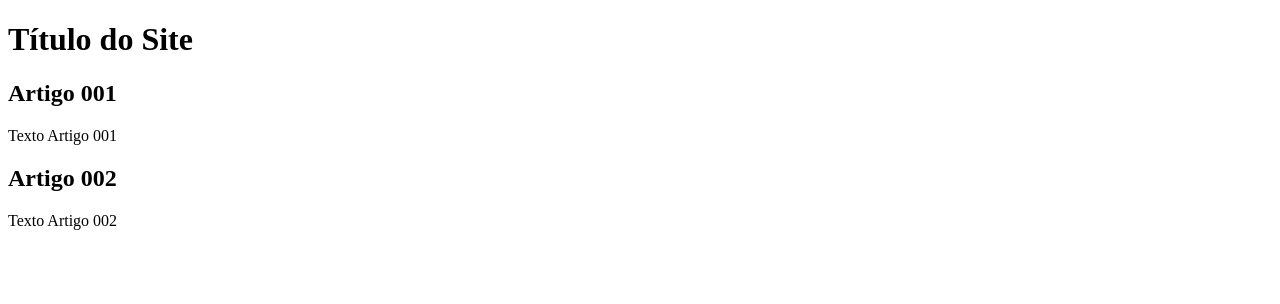
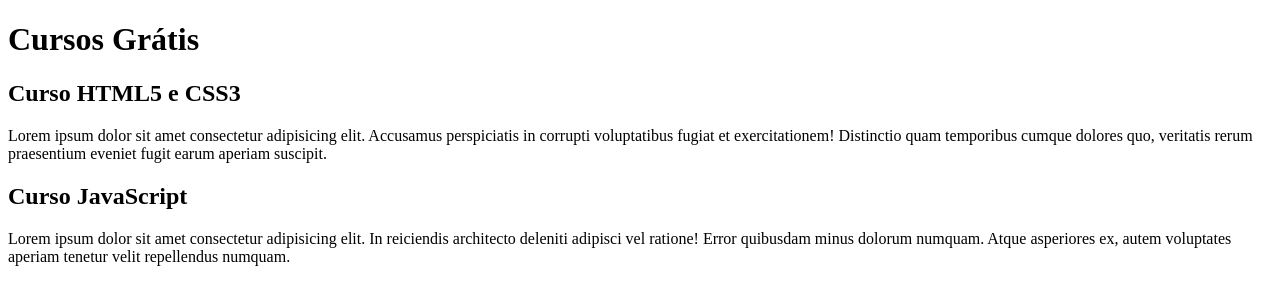
Before and after one commit to enzomm/projeto-site, a plain HTML site: page index.html in a window 1280 px wide. Drawn offline with Linux system fonts and the light colour scheme.

Commit message:
comecei a escrever o conteudo

```diff
--- a/index.html
+++ b/index.html
@@ -9,15 +9,15 @@
 <body>
     <main>
         <header>
-            <h1>Título do Site</h1>
+            <h1>Cursos Grátis</h1>
         </header>
         <article>
-            <h2>Artigo 001</h2>
-            <p>Texto Artigo 001</p>
+            <h2>Curso HTML5 e CSS3</h2>
+            <p>Lorem ipsum dolor sit amet consectetur adipisicing elit. Accusamus perspiciatis in corrupti voluptatibus fugiat et exercitationem! Distinctio quam temporibus cumque dolores quo, veritatis rerum praesentium eveniet fugit earum aperiam suscipit.</p>
         </article>
         <article>
-            <h2>Artigo 002</h2>
-            <p>Texto Artigo 002</p>
+            <h2>Curso JavaScript</h2>
+            <p>Lorem ipsum dolor sit amet consectetur adipisicing elit. In reiciendis architecto deleniti adipisci vel ratione! Error quibusdam minus dolorum numquam. Atque asperiores ex, autem voluptates aperiam tenetur velit repellendus numquam.</p>
         </article>
     </main>
 </body>
```
